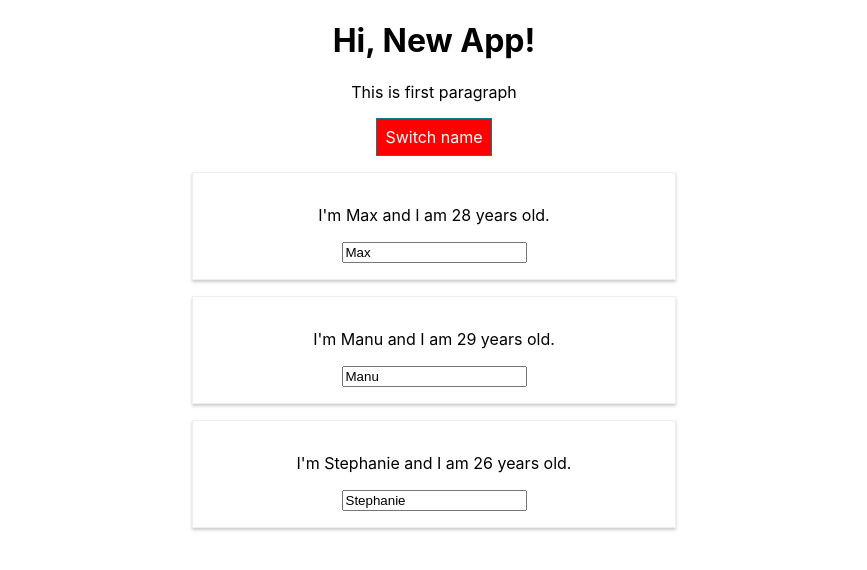
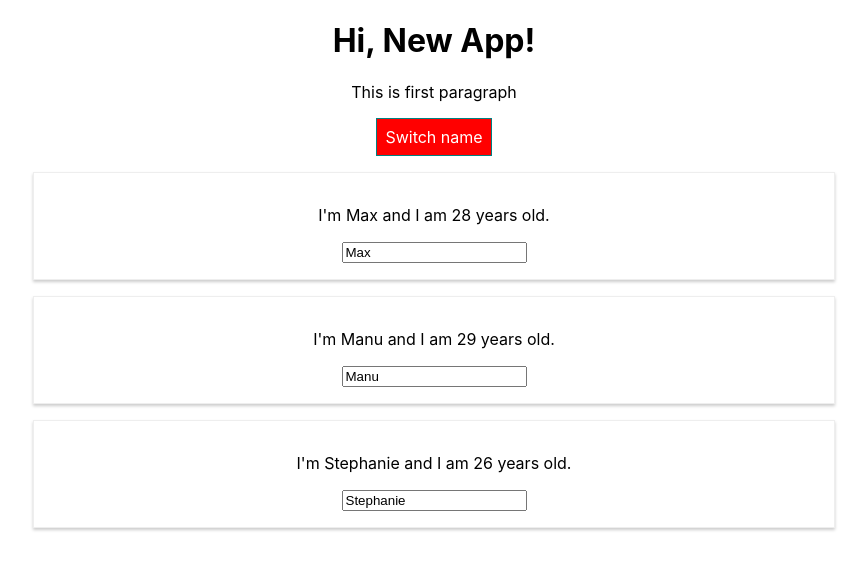
Before and after one commit to gsim2345/react-complete-guide, a React (Create React App) app: page / in a window 1280 px wide. Both pictures are taken after a click on the button "Switch name". Shown: the top 570 px of the page, without its empty margins (206-1073 px from the left). Built offline with nearby package versions, Linux system fonts and the light colour scheme.

Commit message:
Removed radium

```diff
--- a/src/App.js
+++ b/src/App.js
@@ -1,6 +1,5 @@
 import React, { Component } from 'react';
 import './App.css';
-import Radium, {StyleRoot} from 'radium';
 import Person from './Person/Person';
 
 
@@ -65,10 +64,6 @@
       border: "1px solid teal",
       padding: "8px",
       cursor: "pointer",
-      ':hover' : {
-        backgroundColor: 'lightgreen',
-        color: 'black'
-      }
     };
 
     let persons = null;
@@ -107,7 +102,6 @@
 
     return (
       // if want media queries or animations, need to add StyleRoot component
-      <StyleRoot>
         <div className="App">
           <h1>Hi, New App!</h1>
           <p className={classes.join(' ')}>This is first paragraph</p>
@@ -115,9 +109,8 @@
             onClick={this.togglePersonHandler}>Switch name</button>
             {persons}
         </div>
-      </StyleRoot>
     );
   }
 }
 
-export default Radium(App);
+export default App;
--- a/src/Person/Person.js
+++ b/src/Person/Person.js
@@ -1,17 +1,11 @@
 import React from 'react';
-import Radium from 'radium'
 import './Person.css';
 
 const person = (props) => {
     // if want media queries or animations, need to add StyleRoot component
-    const style = {
-        '@media (min-width: 500px)': {
-            width: '450px'
-        }
-    };
 
     return (
-        <div className="Person" style={style}>
+        <div className="Person">
             <p onClick={props.click}>I'm {props.name} and I am {props.age} years old. </p>
             <p>{props.children}</p>
             <input type="text" onChange={props.changed} value={props.name}/>
@@ -19,4 +13,4 @@
     )
 }
 
-export default Radium(person);
+export default person;
```
